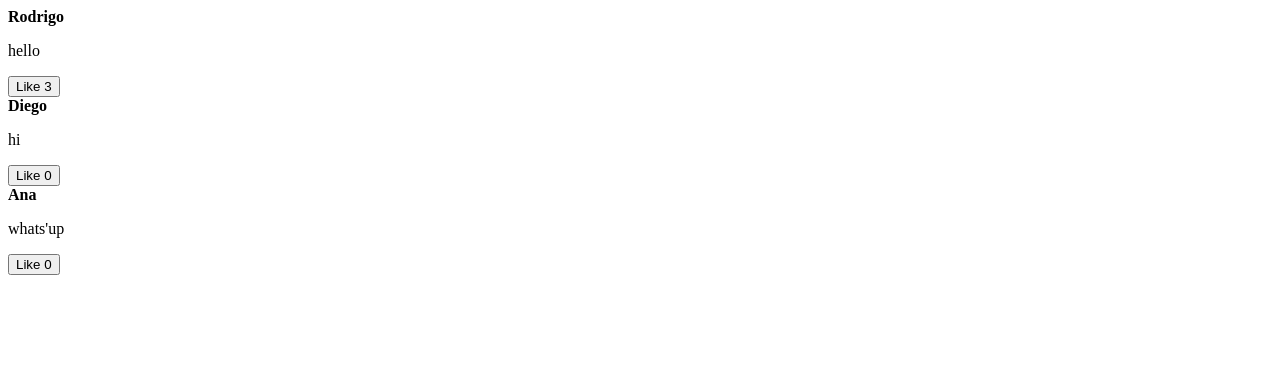
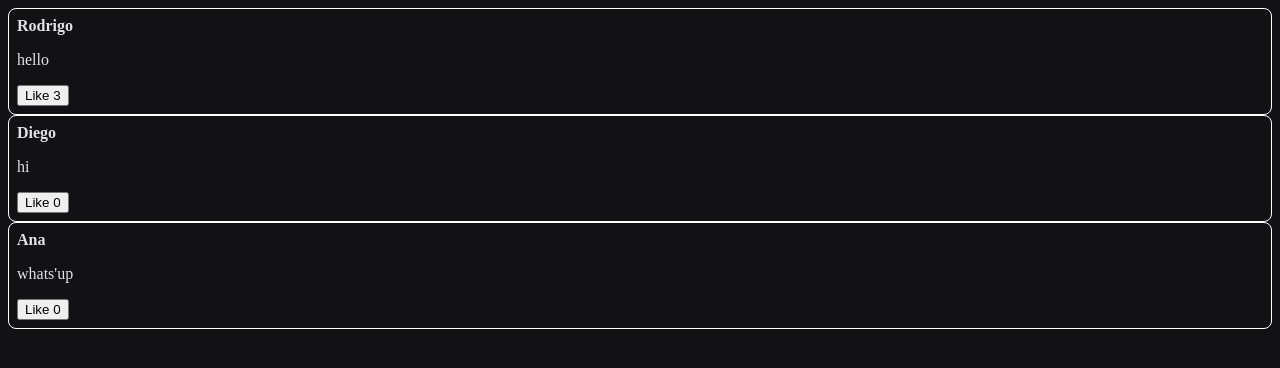
Before and after one commit to rdg-404/Masterclass_UI-Twitter, a React (Vite) app: page / in a window 1280 px wide. Shown: the top 368 px of the page. Built offline with nearby package versions, Linux system fonts and the light colour scheme.

Commit message:
css in react ok

```diff
--- a/src/components/Tweet.tsx
+++ b/src/components/Tweet.tsx
@@ -6,7 +6,7 @@ interface TweetProps {
 
 export function Tweet(props: TweetProps) {
   return (
-    <div>
+    <div className="tweet" style={{borderRadius: 8}}>
       <strong>{props.user}</strong>
       <p>{props.children}</p>
       <button>Like {props.likes ?? 0}</button>
--- /dev/null
+++ b/src/global.css
@@ -0,0 +1,9 @@
+body{
+  background: #121214;
+  color: #e1e1e6;
+}
+
+.tweet {
+  border: 1px solid #fff;
+  padding: 8px;
+}
--- a/src/main.tsx
+++ b/src/main.tsx
@@ -1,7 +1,7 @@
 import React from 'react'
 import ReactDOM from 'react-dom/client'
 import { Tweet } from './components/Tweet'
-
+import './global.css'
 
 
 ReactDOM.createRoot(document.getElementById('root') as HTMLElement).render(
```
